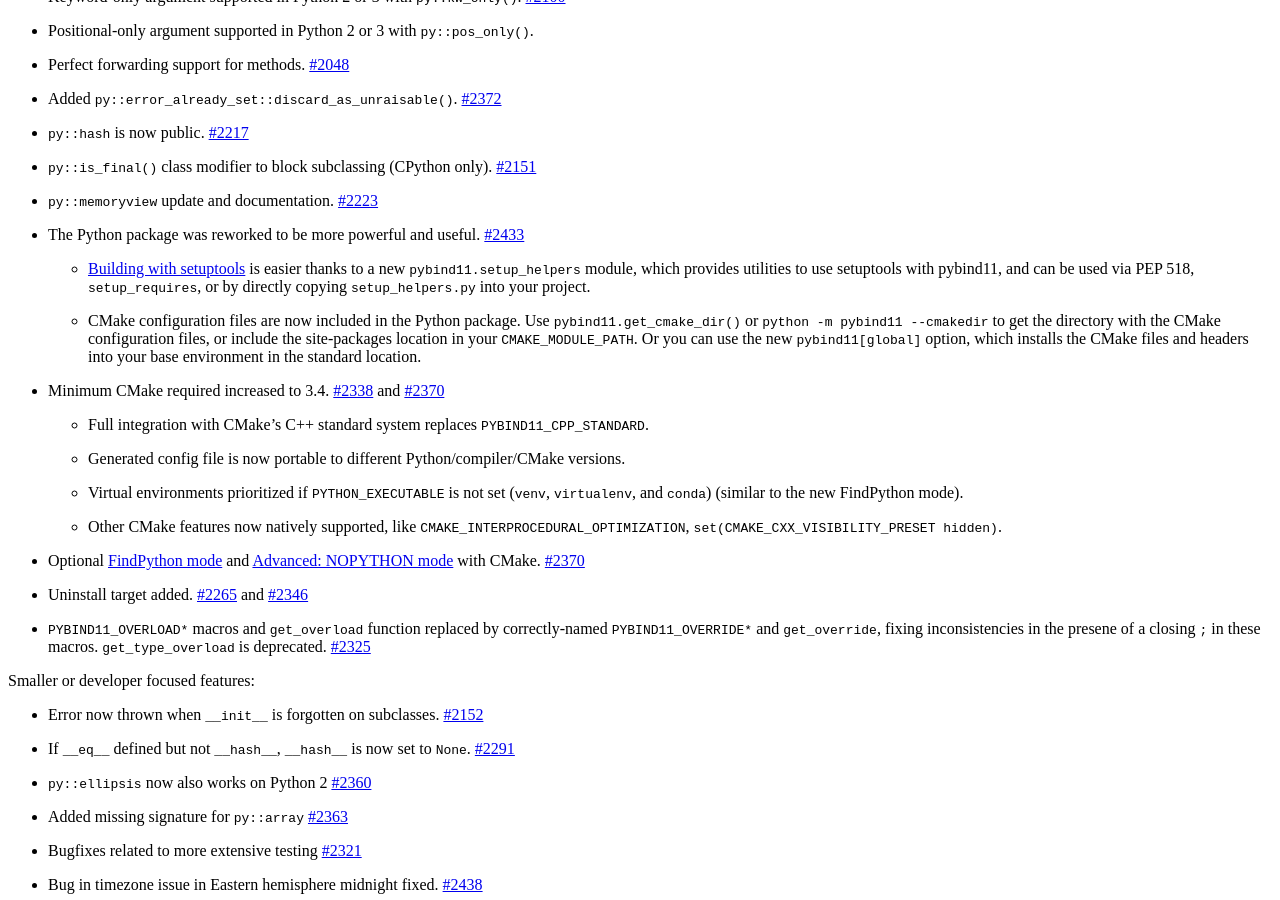
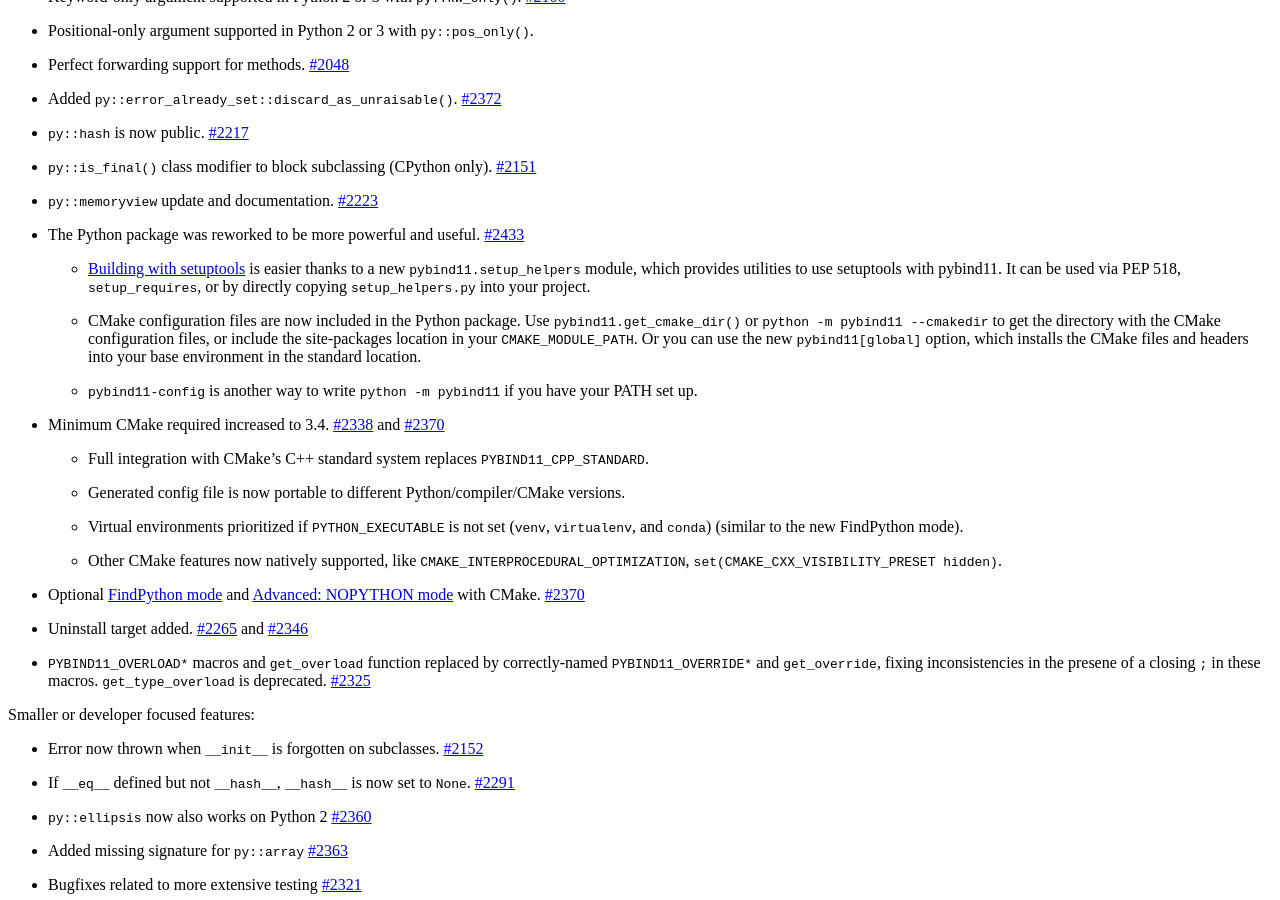
Before and after one commit to pybind/pybind11, a Sphinx documentation site: the page built from docs/changelog.rst, in a window 1280 px wide and 900 px high, scrolled down 1405 px. Built offline with Sphinx 7.4.7 and the Read the Docs theme 2.0.0, drawn with Linux system fonts in a browser that asks for light colours.

Commit message:
docs: updates from @ktbarrett

```diff
--- a/docs/changelog.rst
+++ b/docs/changelog.rst
@@ -42,7 +42,7 @@
 
   * :ref:`build-setuptools` is easier thanks to a new
     ``pybind11.setup_helpers`` module, which provides utilities to use
-    setuptools with pybind11, and can be used via PEP 518, ``setup_requires``,
+    setuptools with pybind11. It can be used via PEP 518, ``setup_requires``,
     or by directly copying ``setup_helpers.py`` into your project.
 
   * CMake configuration files are now included in the Python package. Use
@@ -51,6 +51,9 @@
     site-packages location in your ``CMAKE_MODULE_PATH``. Or you can use the
     new ``pybind11[global]`` option, which installs the CMake files and headers
     into your base environment in the standard location.
+
+  * ``pybind11-config`` is another way to write ``python -m pybind11`` if you
+    have your PATH set up.
 
 * Minimum CMake required increased to 3.4.
   `#2338 <https://github.com/pybind/pybind11/pull/2338>`_ and
```
